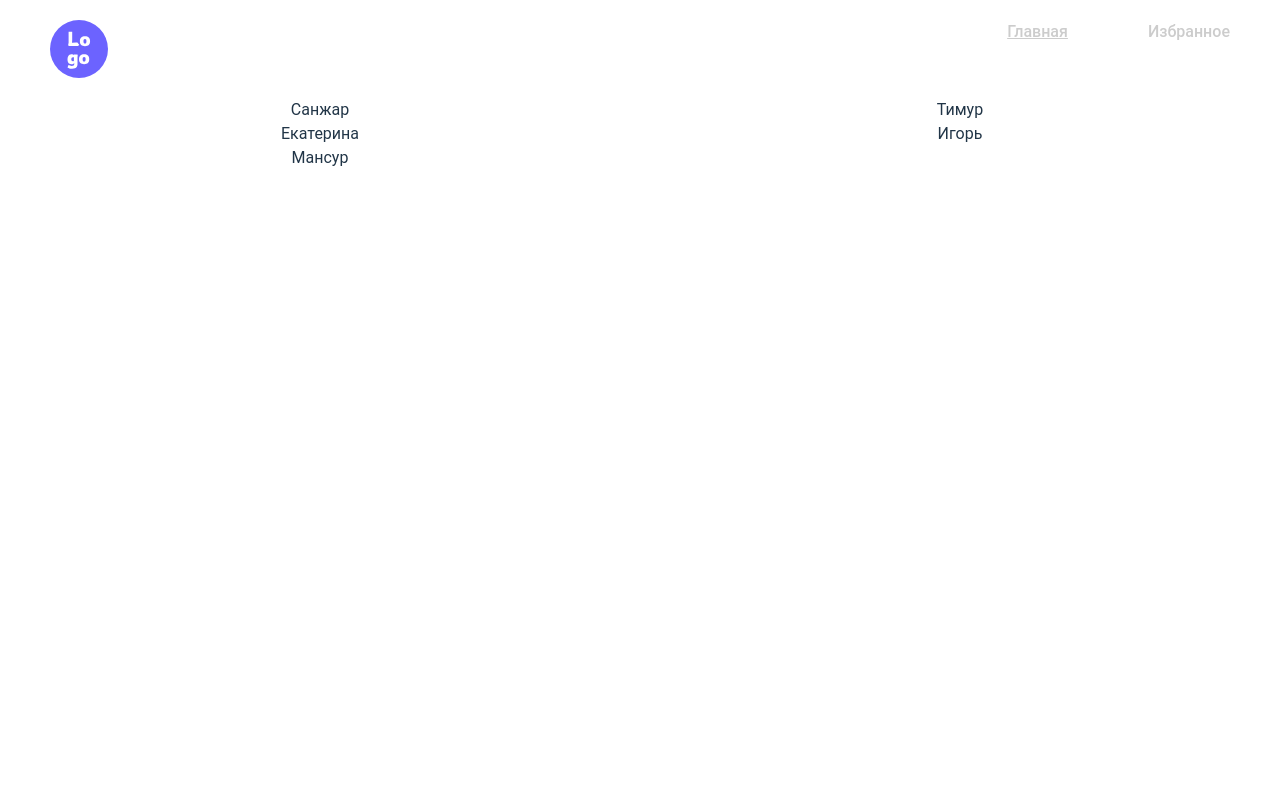
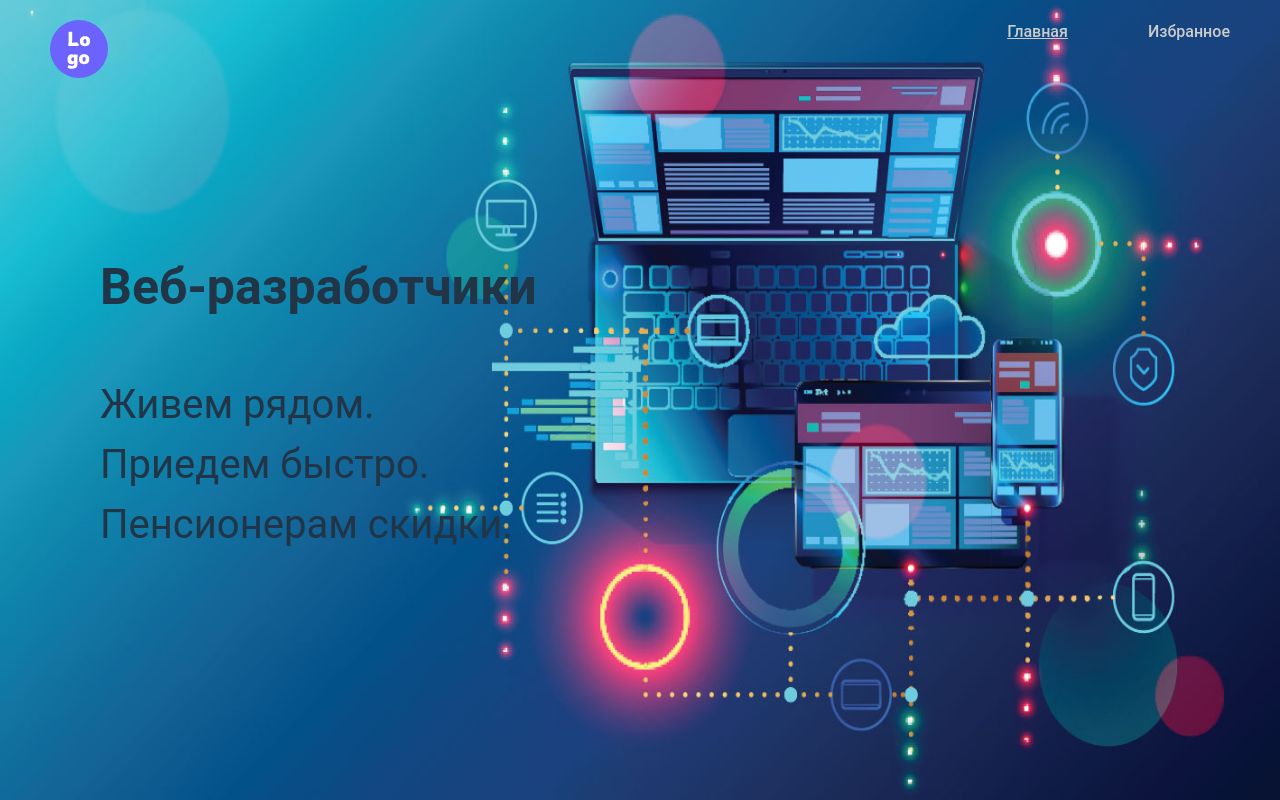
Before and after one commit to pugnitator/hackathon-rs-2025, a React (Vite) app: page / in a window 1280 px wide. Shown: the top 800 px of the page. Built offline with nearby package versions, Linux system fonts and the light colour scheme; data requests are answered from the project's data file.

Commit message:
landing page edited

```diff
--- a/src/App.jsx
+++ b/src/App.jsx
@@ -1,12 +1,12 @@
 import { Routes, Route } from 'react-router-dom'
 import { MainPage, FavouritesPage, NotFoundPage } from './pages'
-import { Header } from './components'
+// import { Header } from './components'
 import './App.css'
 
 export const App = () => {
   return (
     <>
-      <Header />
+      {/* <Header /> */}
       <Routes>
         <Route path='/' element={<MainPage />} />
         <Route path='/teammate' element={<MainPage />} />  {/* подставить нужную страницу */}
--- a/src/pages/main-page/main-page.jsx
+++ b/src/pages/main-page/main-page.jsx
@@ -1,7 +1,11 @@
-import { useState, useLayoutEffect } from 'react'
-import { MembersList } from '../../components/members-list.jsx'
+import { useState, useLayoutEffect } from 'react';
+import PropTypes from 'prop-types';
+import { MembersList } from '../../components/members-list.jsx';
+import { Header } from '../../components/header.jsx';
+import backgroundImage from '../../assets/image-2-2.jpg';
+import styled from 'styled-components';
 
-export const MainPage = () => {
+const MainPageContainer = ({ className }) => {
   const [devsData, setDevsData] = useState([]);
 
   useLayoutEffect(() => {
@@ -11,8 +15,87 @@ export const MainPage = () => {
   }, []);
 
   return (
-    <main>
-      <MembersList membersList={devsData}/>
+    <main className={className}>
+      <section className="main-page-info">
+        <Header />
+        <img
+          className="background-image"
+          src={backgroundImage}
+          alt="background photo"
+        />
+        <div className="marketing-tricks">
+          <h2>Веб-разработчики</h2>
+          <ul className="list-tricks">
+            <li>Живем рядом.</li>
+            <li>Приедем быстро.</li>
+            <li>Пенсионерам скидки.</li>
+          </ul>
+        </div>
+      </section>
+      <section className="devs-info">
+        <h2 className="team-info">Наша Команда</h2>
+        <div className='developers'>
+        <MembersList membersList={devsData} />
+        </div>
+      </section>
     </main>
   );
 };
+export const MainPage = styled(MainPageContainer)`
+  & .main-page-info {
+    width: 100vw;
+    height: 100vh;
+    position: relative;
+  }
+
+
+  & .marketing-tricks {
+    position: absolute;
+    left: 100px;
+    top: 250px;
+  }
+
+  & h2 {
+    font-size: 50px;
+    margin-bottom: 50px;
+  }
+
+  & .list-tricks {
+    list-style: none;
+    font-size: 40px;
+    text-align: left;
+  }
+
+  & .background-image {
+    transform: scaleX(-1);
+    width: 100%;
+    height: 100%;
+    position: absolute;
+    top: 0;
+    left: 0;
+    z-index: -1;
+  }
+  & .devs-info {
+    width: 100vw;
+    height: 100vh;
+    position: relative;
+  }
+
+  & .team-info {
+    position: absolute;
+    font-size: 36px;
+    left: 100px;
+    top: 20px;
+    color: #6c63ff;
+  }
+
+  & .developers {
+    display: flex;
+    padding: 120px;
+  }
+
+`;
+
+MainPageContainer.propTypes = {
+  className: PropTypes.string,
+};
```
Also changed, not shown: src/assets/image-2-2.jpg (added).
